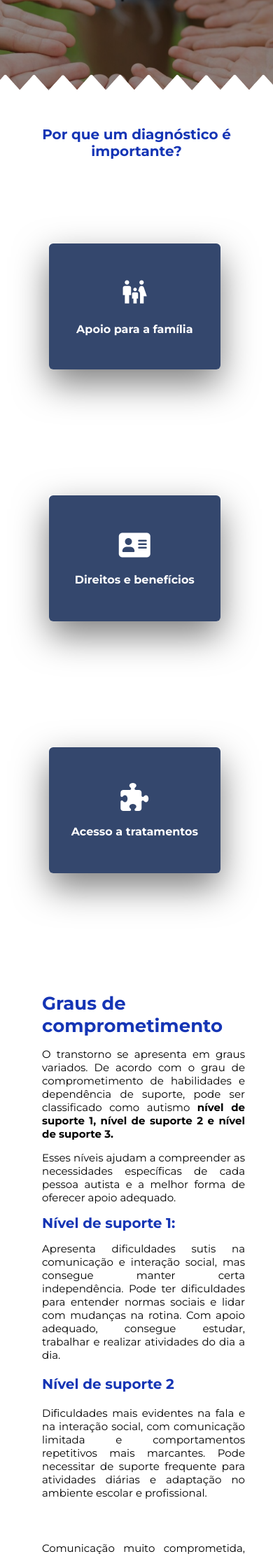
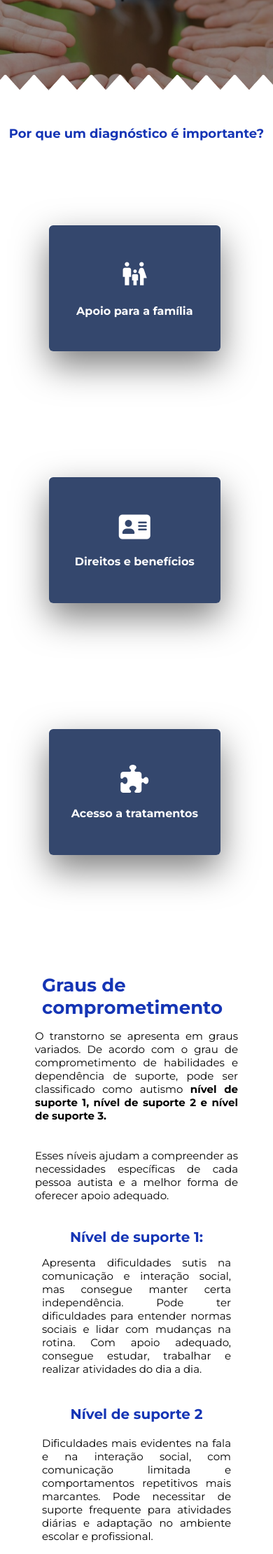
Before and after one commit to Ana-Livia-Lopes/Portal_essencia_azul, a PHP site: page /pages/conscientizacao.html in a window 390 px wide. Shown: the part 164-2385 px from the top of the page at 70% size. Run offline with PHP 8.4, Linux system fonts and the light colour scheme.

Commit message:
conscientizaçaõ alinhamento

```diff
--- a/assets/css/conscientizacao.css
+++ b/assets/css/conscientizacao.css
@@ -164,7 +164,8 @@ span.material-symbols-outlined {
     font-size: 19px;
     width: 46%;
     text-align: justify;
-    margin-bottom: 50px;
+        margin-bottom: 38px;
+    margin-top: 15px;
 }
 
 .section3 .graus h3 {
@@ -172,16 +173,23 @@ span.material-symbols-outlined {
     margin-bottom: 20px;
 }
 
+.section3 .grausCom{
+    margin: 0 10px;
+}
+
 .section3 .niveis {
     display: flex;
+    justify-content: space-between;
+    align-items: center;
 }
 
 .section3 #celular{
     display: none;
 }
 
-.section3 .niveis #n3p {
-    margin-left: 85px;
+.n3{
+    margin-top: 15px;
+    margin-right: 370px;
 }
 
 .section4 #flechas {
@@ -488,7 +496,7 @@ span.material-symbols-outlined {
     }
 
     .section2 h2 {
-        font-size: 26px;
+        font-size: 22px;
         margin-bottom: 0;
     }
 
@@ -545,6 +553,10 @@ span.material-symbols-outlined {
         width: 100%;
     }
 
+    .section3 .grausCom h3{
+    text-align: center;
+}
+
     .section4 #video-passos{
         width: 300px;
         height: 165px;
@@ -555,17 +567,18 @@ span.material-symbols-outlined {
 
     .section4 #flechas {
         padding: 1rem;
-        width: 92.5%;
+        width: 92.9%;
+        display: flex;
         justify-content: center;
+        align-items: center;
+        margin-right: auto;
+        margin-left: auto;
     }
 
     .olcards {
         max-width: 100%;
         padding: 0 1rem;
-    }
-
-    .olcards li {
-        flex-direction: column;
+        --cardsGap: 0;
     }
 
     .olcards li::before {
@@ -574,7 +587,7 @@ span.material-symbols-outlined {
         margin-right: 0;
         position: static;
         transform: none;
-        padding: 0.2em 0.4em;
+        padding: 0.7em 0.4em;
         align-self: flex-start;
     }
 
@@ -660,7 +673,7 @@ span.material-symbols-outlined {
     }
 
     .section2 h2 {
-        font-size: 20px;
+        font-size: 18px;
     }
 
     .content h4 {
@@ -690,7 +703,6 @@ span.material-symbols-outlined {
     }
 
     .section3 .graus p {
-        margin: 15px 10px;
         font-size: 15px;
     }
 
@@ -701,11 +713,6 @@ span.material-symbols-outlined {
 
     .section3 .niveis #n3 {
         margin-top: 10px;
-        margin-left: 10px;
-    }
-
-    .section3 .niveis #n3p {
-        margin-top: 45px;
         margin-left: 10px;
     }
 
--- a/pages/conscientizacao.html
+++ b/pages/conscientizacao.html
@@ -104,6 +104,7 @@
                     autista e a melhor forma
                     de oferecer apoio adequado.</p>
             </div>
+<div class="grausCom">
 
     <h3 class="conteudo-site">Nível de suporte 1:</h3>
     <p class="conteudo-site">Apresenta dificuldades sutis na comunicação e interação social, mas consegue manter
@@ -111,7 +112,8 @@
         Pode ter dificuldades para entender normas sociais e lidar com mudanças na rotina. Com apoio adequado,
         consegue estudar, trabalhar e realizar atividades do dia a dia.</p>
         <div class="niveis conteudo-site">
-                <h3 id="computador" class="conteudo-site">Nível de suporte 2ㅤㅤㅤㅤㅤㅤㅤㅤㅤㅤㅤㅤㅤㅤ­ㅤ­­­­ㅤㅤ­Nível de suporte 3</h3>
+            <h3 id="computador" class="conteudo-site">Nível de suporte 2</h3>
+            <h3 id="computador" class="conteudo-site n3">­Nível de suporte 3</h3>
             <div id="celular">
                 <h3 class="conteudo-site">Nível de suporte 2</h3>
                 <h3 id="n3" class="conteudo-site">Nível de suporte 3</h3>
@@ -126,6 +128,7 @@
                     dificuldade em se expressar.
                     Alta rigidez na rotina e comportamentos repetitivos intensos. Necessita de suporte contínuo para
                     atividades básicas, como alimentação e higiene.</p>
+                </div>
             </div>
         </div>
     </section>
--- a/pages/documentos.html
+++ b/pages/documentos.html
@@ -64,7 +64,7 @@
 
         <div id="box3">
             <div class="barra-box3">
-                <div id="barra">l</div>
+                <div id="barra">.</div>
             </div>
             <div id="p-box3">
                 <p class="conteudo-site">A Carteira de Identificação da Pessoa com Transtorno do Espectro do Autismo –
@@ -122,7 +122,7 @@
                         da Carteira Municipal de Identificação do Autista <strong>(CMIA)</strong>.</p>
                 </div>
                 <div>
-                    <div id="barra" class="conteudo-site">l</div>
+                    <div id="barra" class="conteudo-site">.</div>
                 </div>
                 <div class="p-CMIA2">
                     <p class="conteudo-site">A Carteira Municipal de Identificação do Autista foi instituída no
```
Lines whose indentation alone changed are shown as unchanged.
